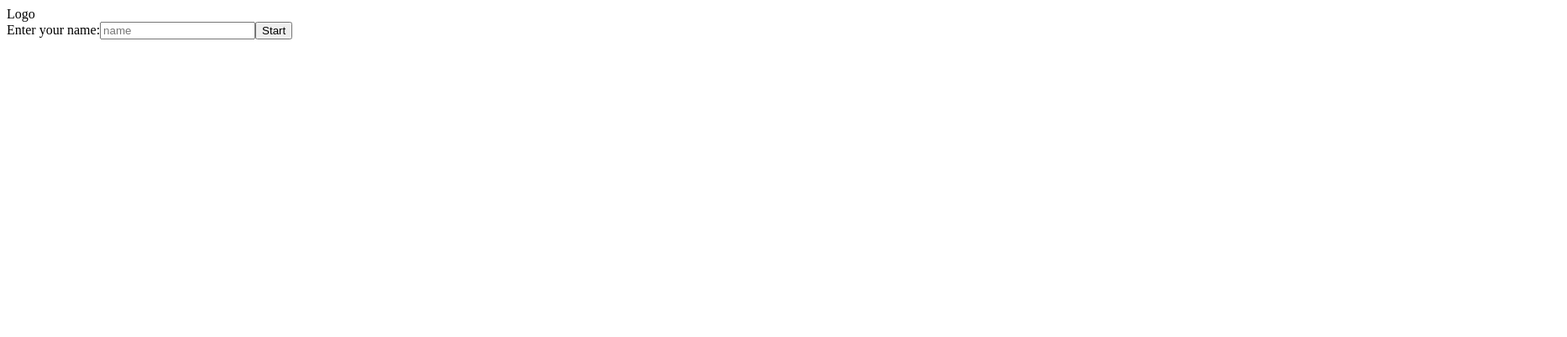
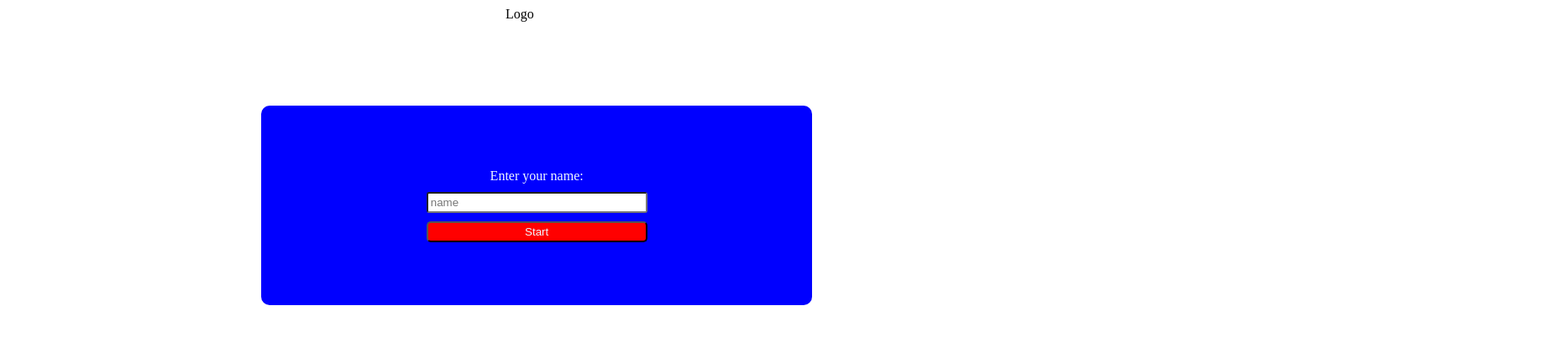
Before and after one commit to spencerkw/superhero-showdown, an Angular app: page /home in a window 1280 px wide. Shown: the top 402 px of the page at 84% size, 1866 px wide, since content can reach past the window. Built offline with nearby package versions, Linux system fonts and the light colour scheme.

Commit message:
Created the homepage layout

```diff
--- a/src/app/homepage/homepage.component.css
+++ b/src/app/homepage/homepage.component.css
@@ -0,0 +1,37 @@
+div {
+    position: relative;
+    left: 47%;
+}
+
+form {
+    display: flex;
+    flex-direction: column;
+    width: 40%;
+    position: relative;
+    left: 24%;
+    padding: 75px;
+    top: 100px;
+    background-color: blue;
+    color: aliceblue;
+    align-items: center;
+    border-radius: 10px;
+}
+
+input {
+    width: 50%;
+    margin-bottom: 2%;
+    padding: 3px;
+    border-radius: 3px;
+}
+
+button {
+    border-radius: 5px;
+    width: 52%;
+    padding: 3px;
+    background: red;
+    color: aliceblue;
+}
+
+label {
+    margin-bottom: 2%;
+}
```
